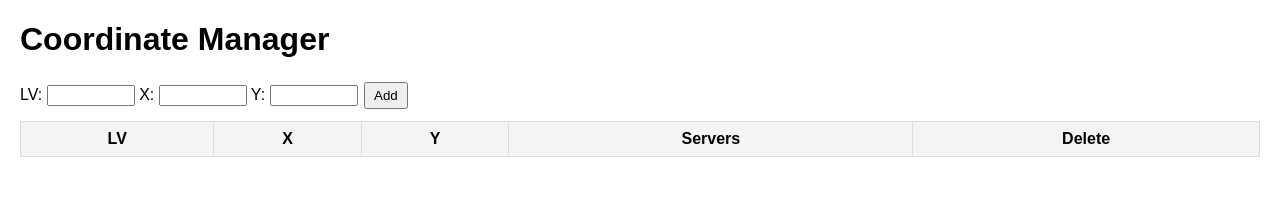
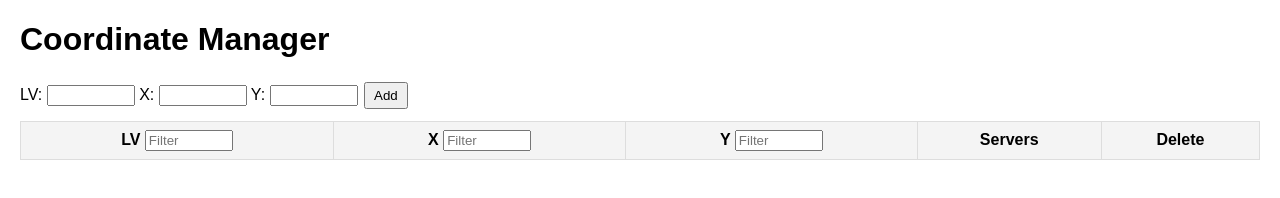
Before and after one commit to marvinso1978/coords-frontend, a plain HTML site: page index.html in a window 1280 px wide. Drawn offline with Linux system fonts and the light colour scheme.

Commit message:
Update index.html

```diff
--- a/index.html
+++ b/index.html
@@ -16,6 +16,7 @@
 </head>
 <body>
   <h1>Coordinate Manager</h1>
+
   <form id="coordForm">
     LV: <input type="number" id="lv" required>
     X: <input type="number" id="x" required>
@@ -26,9 +27,9 @@
   <table id="coordsTable">
     <thead>
       <tr>
-        <th>LV</th>
-        <th>X</th>
-        <th>Y</th>
+        <th>LV <input type="text" id="filterLv" placeholder="Filter"></th>
+        <th>X <input type="text" id="filterX" placeholder="Filter"></th>
+        <th>Y <input type="text" id="filterY" placeholder="Filter"></th>
         <th colspan="8">Servers</th>
         <th>Delete</th>
       </tr>
@@ -36,6 +37,6 @@
     <tbody></tbody>
   </table>
 
-  <script src="script.js"></script>
+  <script src="script.js" type="module"></script>
 </body>
 </html>
```
